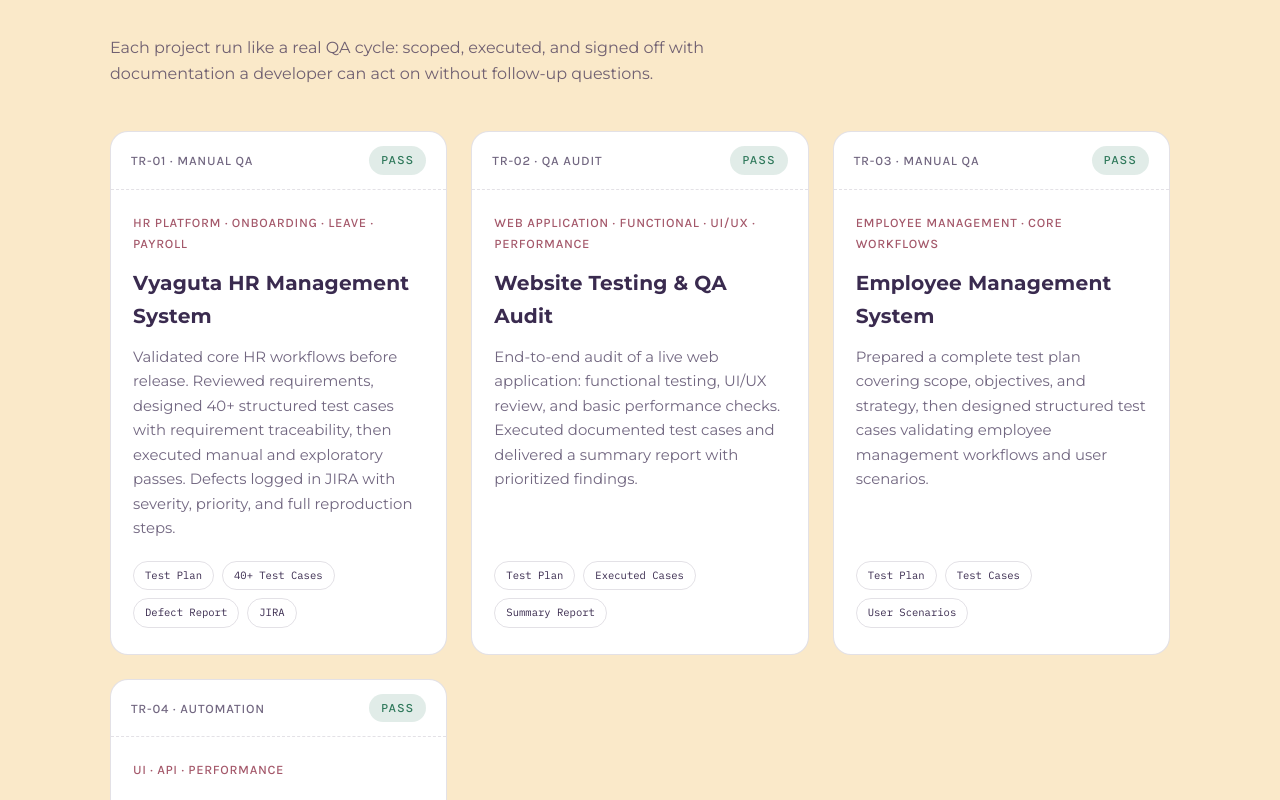
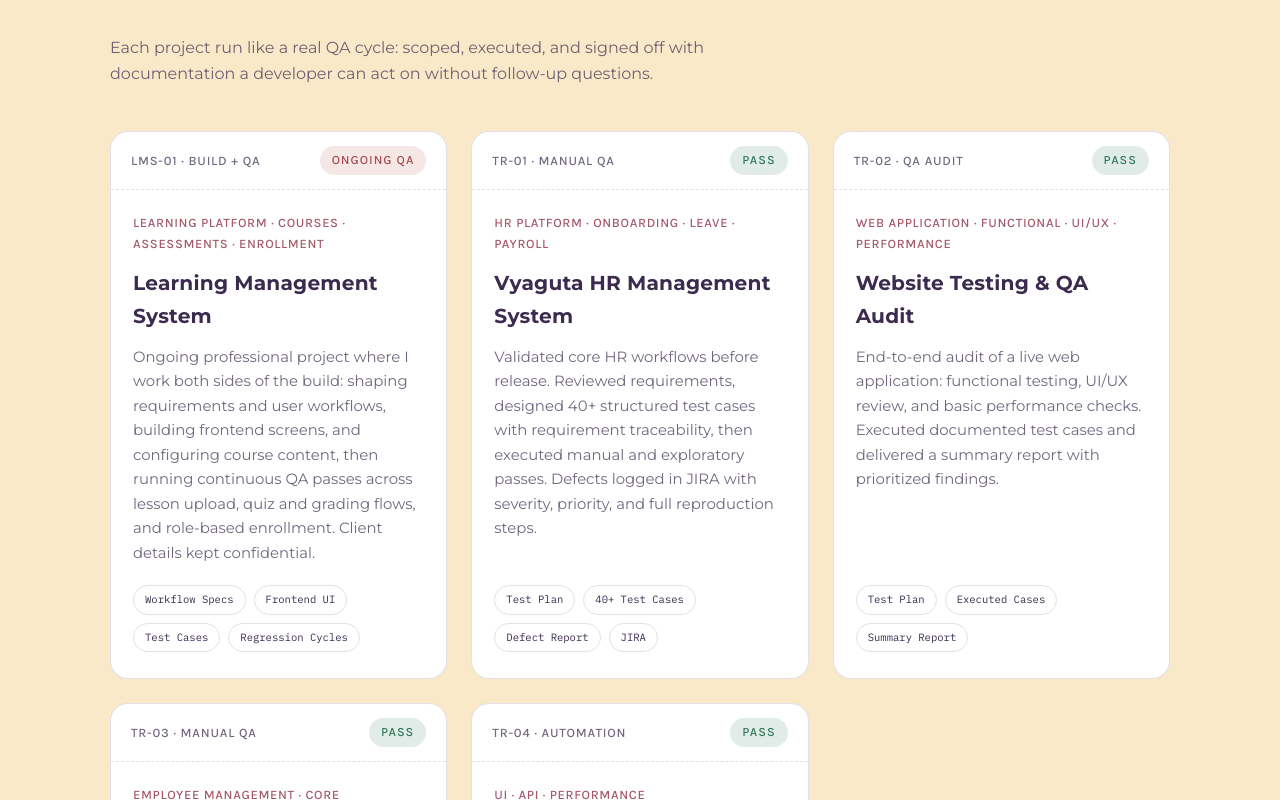
Before and after one commit to ayusha-147/ayusha-portfolio, a React (Vite) app: page / in a window 1280 px wide. Shown: the part 4080-4880 px from the top of the page. Built offline with nearby package versions, Linux system fonts and the light colour scheme.

Commit message:
Add anonymized LMS build+QA project card with ONGOING QA badge
Co-Authored-By: Claude Fable 5 <noreply@anthropic.com>

```diff
--- a/src/components/Projects.jsx
+++ b/src/components/Projects.jsx
@@ -1,4 +1,13 @@
 const REPORTS = [
+  {
+    code: 'LMS-01 · BUILD + QA',
+    status: 'ONGOING QA',
+    statusClass: 'status wip',
+    scope: 'Learning platform · Courses · Assessments · Enrollment',
+    title: 'Learning Management System',
+    body: 'Ongoing professional project where I work both sides of the build: shaping requirements and user workflows, building frontend screens, and configuring course content, then running continuous QA passes across lesson upload, quiz and grading flows, and role-based enrollment. Client details kept confidential.',
+    deliv: ['Workflow Specs', 'Frontend UI', 'Test Cases', 'Regression Cycles'],
+  },
   {
     code: 'TR-01 · MANUAL QA',
     status: 'PASS',
@@ -43,7 +52,7 @@ export default function Projects() {
         <div className="report-grid">
           {REPORTS.map((r, i) => (
             <article className="report reveal" key={i}>
-              <div className="report-head"><span>{r.code}</span><span className="status pass">{r.status}</span></div>
+              <div className="report-head"><span>{r.code}</span><span className={r.statusClass || 'status pass'}>{r.status}</span></div>
               <div className="report-body">
                 <span className="scope">{r.scope}</span>
                 <h3>{r.title}</h3>
--- a/src/index.css
+++ b/src/index.css
@@ -164,6 +164,7 @@ h2{font-family:var(--display);font-weight:300;font-size:clamp(1.9rem,4vw,2.8rem)
 .report-head{display:flex;align-items:center;justify-content:space-between;padding:14px 20px;border-bottom:1px dashed var(--paper-border);font-family:var(--mono);font-size:.68rem;letter-spacing:.12em;color:var(--paper-dim)}
 .status{padding:4px 12px;border-radius:999px;font-weight:500;letter-spacing:.14em}
 .status.pass{background:rgba(46,120,90,.14);color:var(--pass)}
+.status.wip{background:rgba(201,106,107,.16);color:#a44b4c}
 .report-body{padding:22px 22px 26px;display:flex;flex-direction:column;gap:12px;flex:1}
 .report-body h3{font-family:var(--display);font-weight:400;font-size:1.26rem;letter-spacing:.02em;color:var(--paper-ink)}
 .report-body .scope{font-family:var(--mono);font-size:.68rem;letter-spacing:.1em;text-transform:uppercase;color:var(--accent-2)}
```
